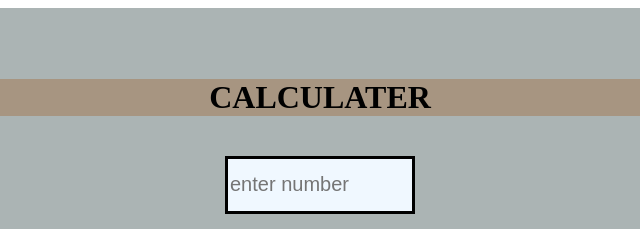
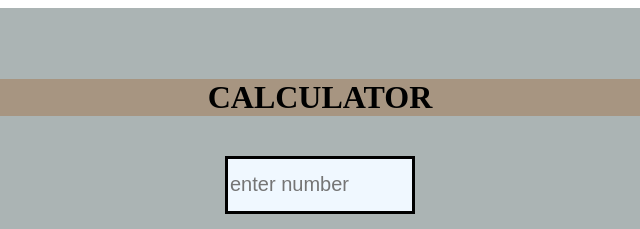
Before and after one commit to NazmeenBegum/ca, a plain HTML site: page index.html in a window 1280 px wide. Shown: the top 229 px of the page, 338-978 px from the left. Drawn offline with Linux system fonts and the light colour scheme.

Commit message:
Update index.html

```diff
--- a/index.html
+++ b/index.html
@@ -3,12 +3,12 @@
 <head>
     <meta charset="UTF-8">
     <meta name="viewport" content="width=device-width, initial-scale=1.0">
-    <title>CALCULATER</title>
+    <title>CALCULATOR</title>
     <link rel="stylesheet" href="styles.css">
 </head>
 <body>
     <div class="parent">
-        <h1 style="background-color: rgb(167, 149, 129);"> CALCULATER</h1><br>
+        <h1 style="background-color: rgb(167, 149, 129);"> CALCULATOR</h1><br>
         <center>
         <input id="num-1" type="text" placeholder="enter number"><br><br>
         <input id="num-2" type="text" placeholder="enter number"><br><br>
```
